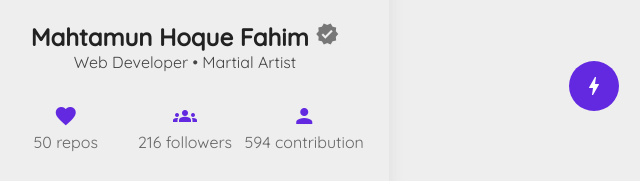
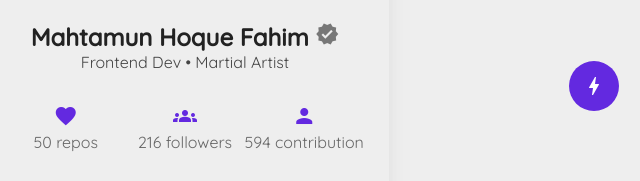
Before and after one commit to mahtamun-hoque-fahim/about-me-card, a plain HTML site: page index.html in a window 1280 px wide. Shown: the part 339-520 px from the top of the page, 455-1095 px from the left. Drawn offline with Linux system fonts and the light colour scheme; grey boxes are pictures that could not be loaded.

Commit message:
Update index.html

```diff
--- a/index.html
+++ b/index.html
@@ -20,7 +20,7 @@
             <h2>Mahtamun Hoque Fahim <span class="material-icons">
                     verified
                 </span> </h2>
-            <p>Web Developer • Martial Artist</p>
+            <p>Frontend Dev • Martial Artist</p>
             <div class="social">
                 <div class="item"><span class="material-icons">
                         favorite
```
